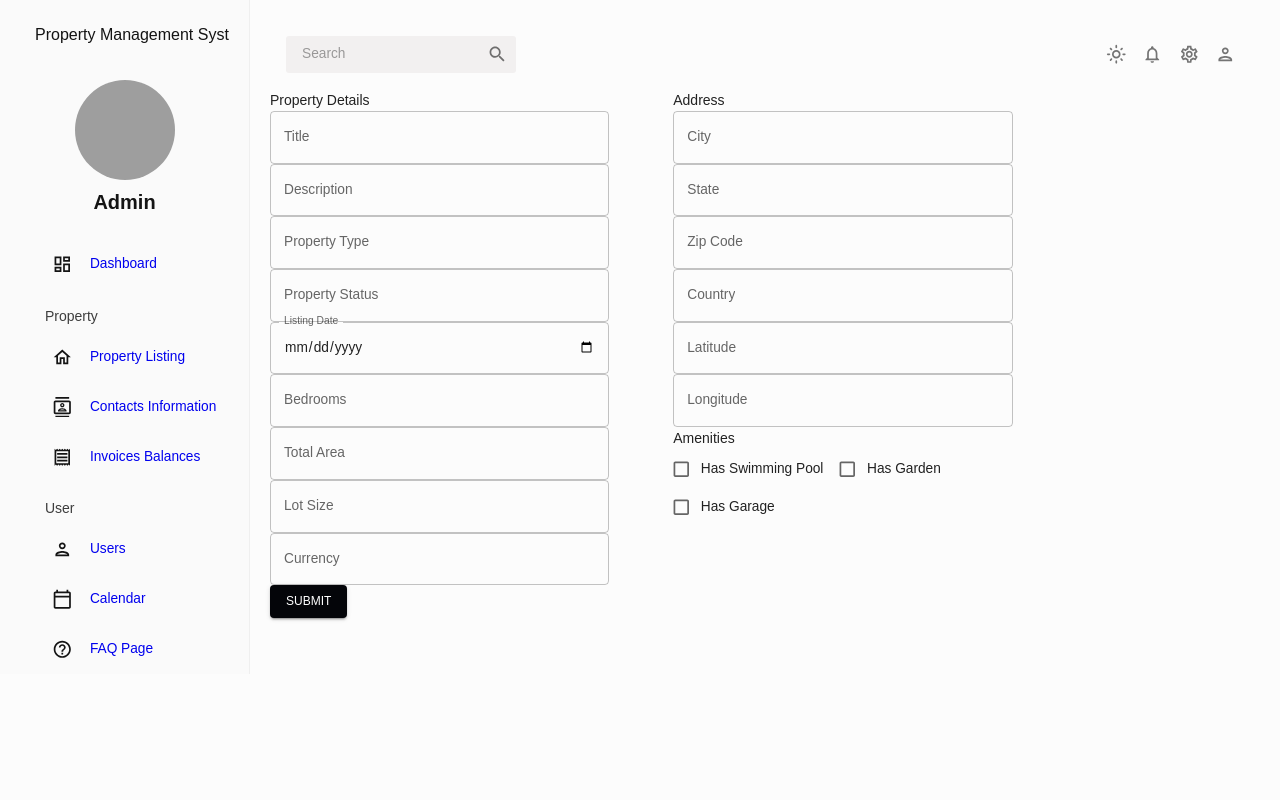
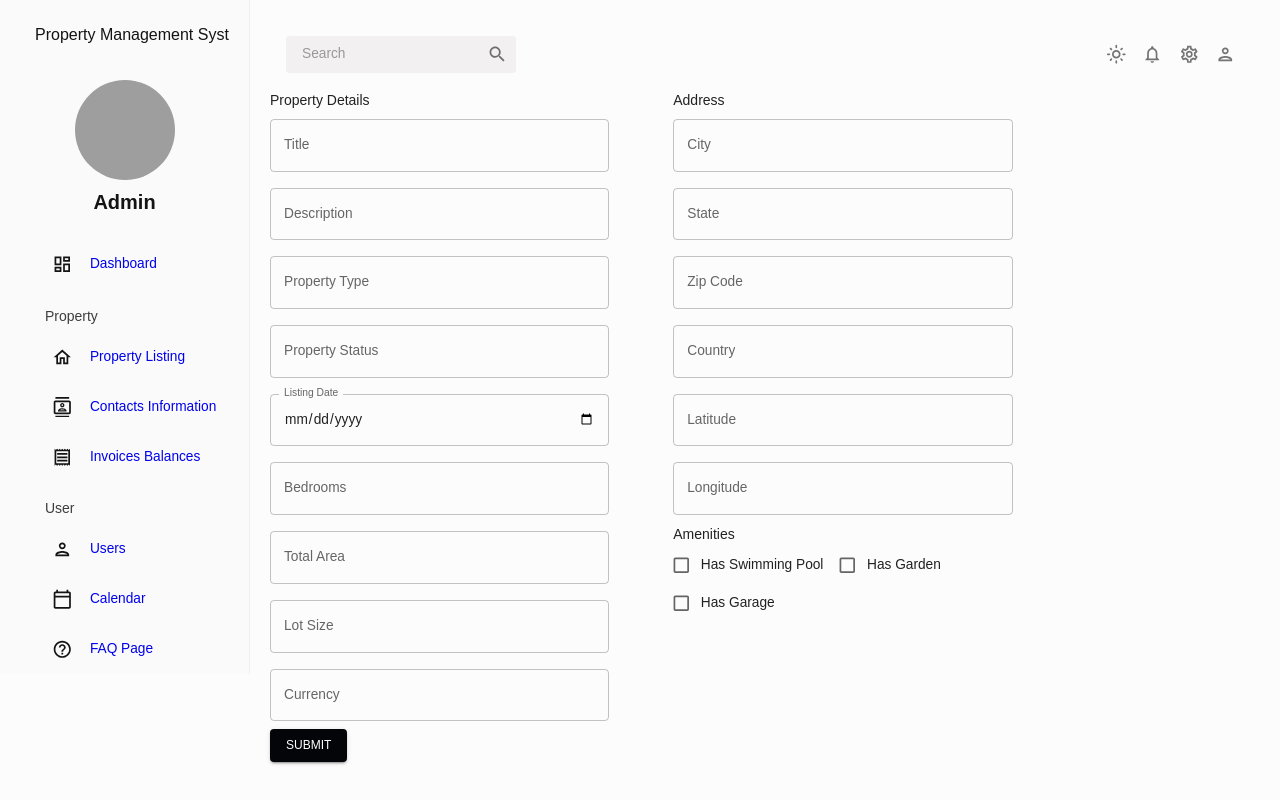
Before and after one commit to WAA-Group-9/real-estate-manager-dashboard, a React (Create React App) app: page /properties/add in a window 1280 px wide. Built offline with nearby package versions, Linux system fonts and the light colour scheme; grey boxes are pictures that could not be loaded.

Commit message:
add padding on field

```diff
--- a/src/scenes/property/AddProperty.js
+++ b/src/scenes/property/AddProperty.js
@@ -68,25 +68,25 @@ const AddProperty = () => {
           <Grid container spacing={8}>
             <Grid item xs={12} md={6}>
               <Typography variant="h6">Property Details</Typography>
-              <TextField name="title" label="Title" onChange={handleChange} fullWidth/>
-              <TextField name="description" label="Description" onChange={handleChange} fullWidth/>
-              <TextField name="propertyType" label="Property Type" onChange={handleChange} fullWidth/>
-              <TextField name="propertyStatus" label="Property Status" onChange={handleChange} fullWidth/>
+              <TextField name="title" label="Title" onChange={handleChange} fullWidth sx={{ my:1 }}/>
+              <TextField name="description" label="Description" onChange={handleChange} fullWidth sx={{ my:1 }}/>
+              <TextField name="propertyType" label="Property Type" onChange={handleChange} fullWidth sx={{ my:1 }}/>
+              <TextField name="propertyStatus" label="Property Status" onChange={handleChange} fullWidth sx={{ my:1 }}/>
               <TextField name="listingDate" label="Listing Date" type="date" InputLabelProps={{shrink: true}}
-                         onChange={handleChange} fullWidth/>
-              <TextField name="bedrooms" label="Bedrooms" type="number" onChange={handleChange} fullWidth/>
-              <TextField name="totalArea" label="Total Area" type="number" onChange={handleChange} fullWidth/>
-              <TextField name="lotSize" label="Lot Size" type="number" onChange={handleChange} fullWidth/>
-              <TextField name="currency" label="Currency" onChange={handleChange} fullWidth/>
+                         onChange={handleChange} fullWidth sx={{ my:1 }}/>
+              <TextField name="bedrooms" label="Bedrooms" type="number" onChange={handleChange} fullWidth sx={{ my:1 }}/>
+              <TextField name="totalArea" label="Total Area" type="number" onChange={handleChange} fullWidth sx={{ my:1 }}/>
+              <TextField name="lotSize" label="Lot Size" type="number" onChange={handleChange} fullWidth sx={{ my:1 }}/>
+              <TextField name="currency" label="Currency" onChange={handleChange} fullWidth sx={{ my:1 }}/>
             </Grid>
             <Grid item xs={12} md={6}>
               <Typography variant="h6">Address</Typography>
-              <TextField name="address.city" label="City" onChange={handleChange} fullWidth/>
-              <TextField name="address.state" label="State" onChange={handleChange} fullWidth/>
-              <TextField name="address.zipCode" label="Zip Code" onChange={handleChange} fullWidth/>
-              <TextField name="address.country" label="Country" onChange={handleChange} fullWidth/>
-              <TextField name="address.latitude" label="Latitude" onChange={handleChange} fullWidth/>
-              <TextField name="address.longitude" label="Longitude" onChange={handleChange} fullWidth/>
+              <TextField name="address.city" label="City" onChange={handleChange} fullWidth sx={{ my:1 }}/>
+              <TextField name="address.state" label="State" onChange={handleChange} fullWidth sx={{ my:1 }}/>
+              <TextField name="address.zipCode" label="Zip Code" onChange={handleChange} fullWidth sx={{ my:1 }}/>
+              <TextField name="address.country" label="Country" onChange={handleChange} fullWidth sx={{ my:1 }}/>
+              <TextField name="address.latitude" label="Latitude" onChange={handleChange} fullWidth sx={{ my:1 }}/>
+              <TextField name="address.longitude" label="Longitude" onChange={handleChange} fullWidth sx={{ my:1 }}/>
 
               <Typography variant="h6">Amenities</Typography>
               <FormControlLabel control={<Checkbox name="amenities.hasSwimmingPool" onChange={handleChange}/>}
```
Also changed, not shown: src/scenes/user/AddUser.js (added, +72 -0 lines).
